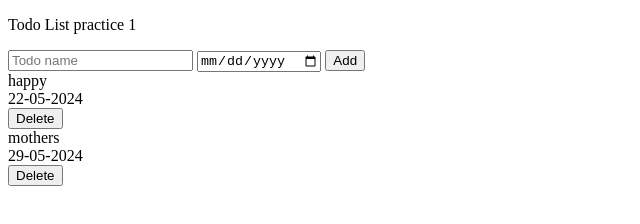
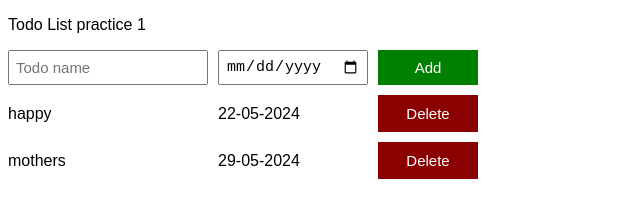
Before and after one commit to prashant-nikki/Todo_list, a plain HTML site: page index.html in a window 1280 px wide. Shown: the whole page, without its empty margins (0-640 px from the left). Drawn offline with Linux system fonts and the light colour scheme.

Commit message:
Update index.html

```diff
--- a/index.html
+++ b/index.html
@@ -2,7 +2,7 @@
 <html lang="en">
   <head>
     <title>ToDo list</title>
-    <link rel="stylesheet" href="12-todo-list.css" />
+    <link rel="stylesheet" href="11-todo-list.css" />
   </head>
   <body>
     <p>Todo List practice 1</p>
```
